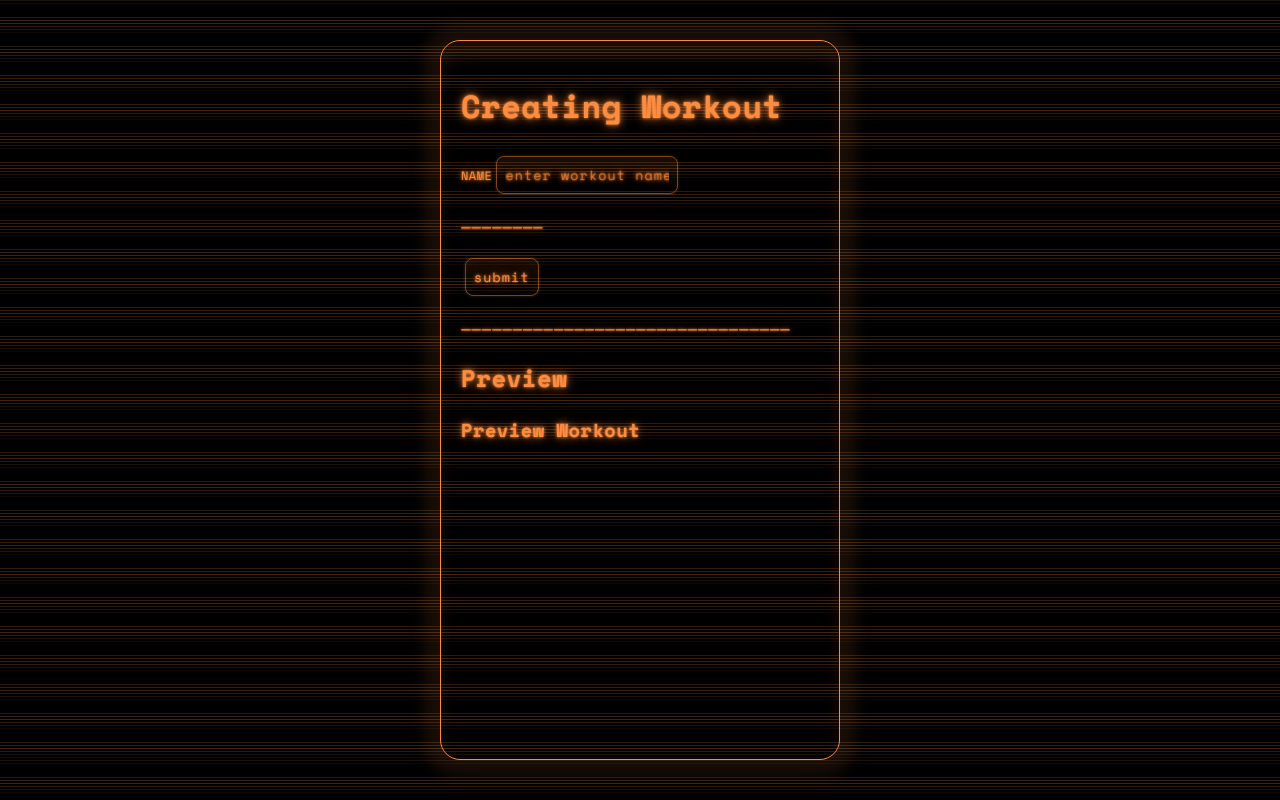
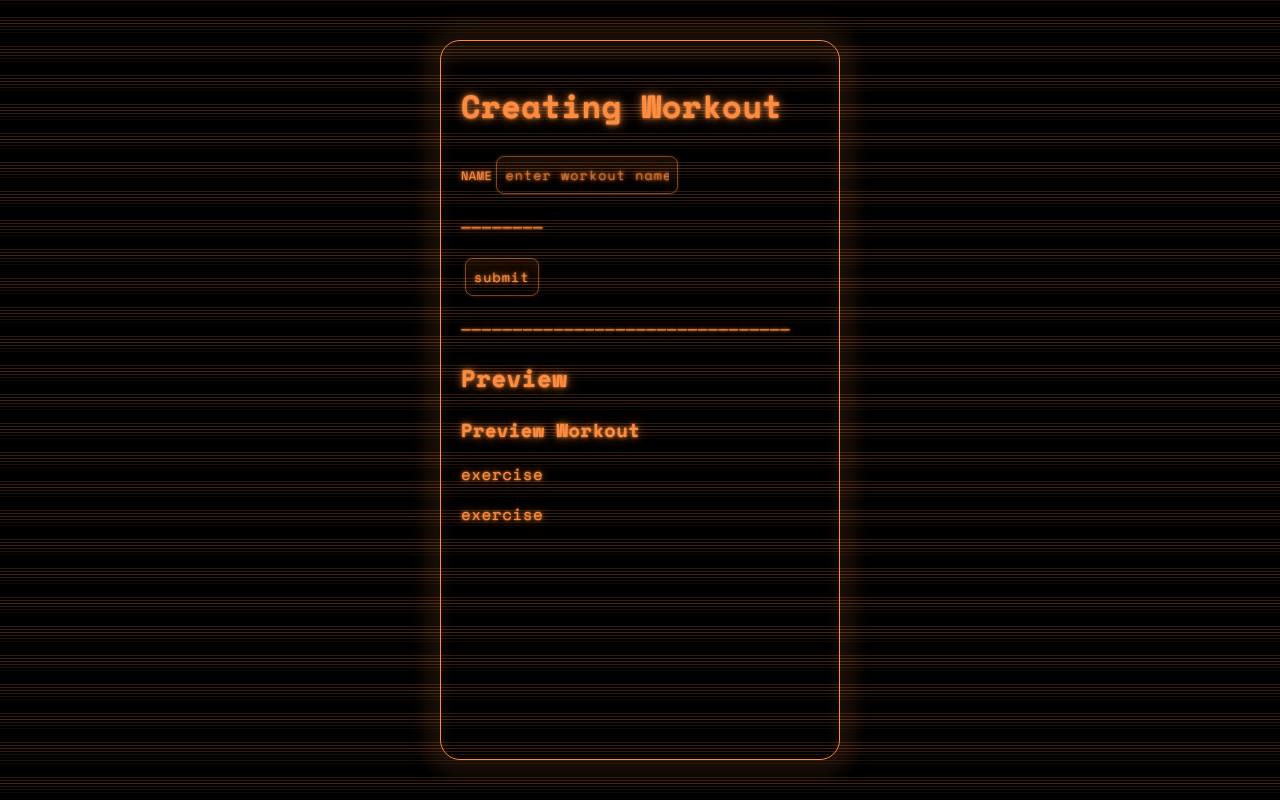
Before and after one commit to jakobm101/capstone-atomicworkouts, a Next.js app: page /workouts/create in a window 1280 px wide. Built offline with nearby package versions, Linux system fonts and the light colour scheme.

Commit message:
better sample data

```diff
--- a/pages/workouts/create.jsx
+++ b/pages/workouts/create.jsx
@@ -3,7 +3,18 @@ import { useState } from "react";
 export default function WorkoutCreate() {
   const [workoutPreview, setWorkoutPreview] = useState({
     workoutName: "Preview Workout",
-    exercises: [{}, {}],
+    exercises: [
+      {
+        exercise: "19",
+        sets: 4,
+        reps: 12,
+      },
+      {
+        exercise: "17",
+        sets: 4,
+        reps: 10,
+      },
+    ],
   });
 
   const handleSubmit = async (e) => {
@@ -13,8 +24,6 @@ export default function WorkoutCreate() {
     console.log("Submitting", data);
     setWorkoutPreview({ ...workoutPreview, ...data });
   };
-
-  console.log("workout preview", workoutPreview);
 
   return (
     <main>
@@ -35,6 +44,13 @@ export default function WorkoutCreate() {
       <p>————————————————————————————————</p>
       <h2>Preview</h2>
       <h3>{workoutPreview.workoutName}</h3>
+      {workoutPreview.exercises.map((exercise, index) => {
+        return (
+          <div key={index}>
+            <p>exercise</p>
+          </div>
+        );
+      })}
     </main>
   );
 }
```
